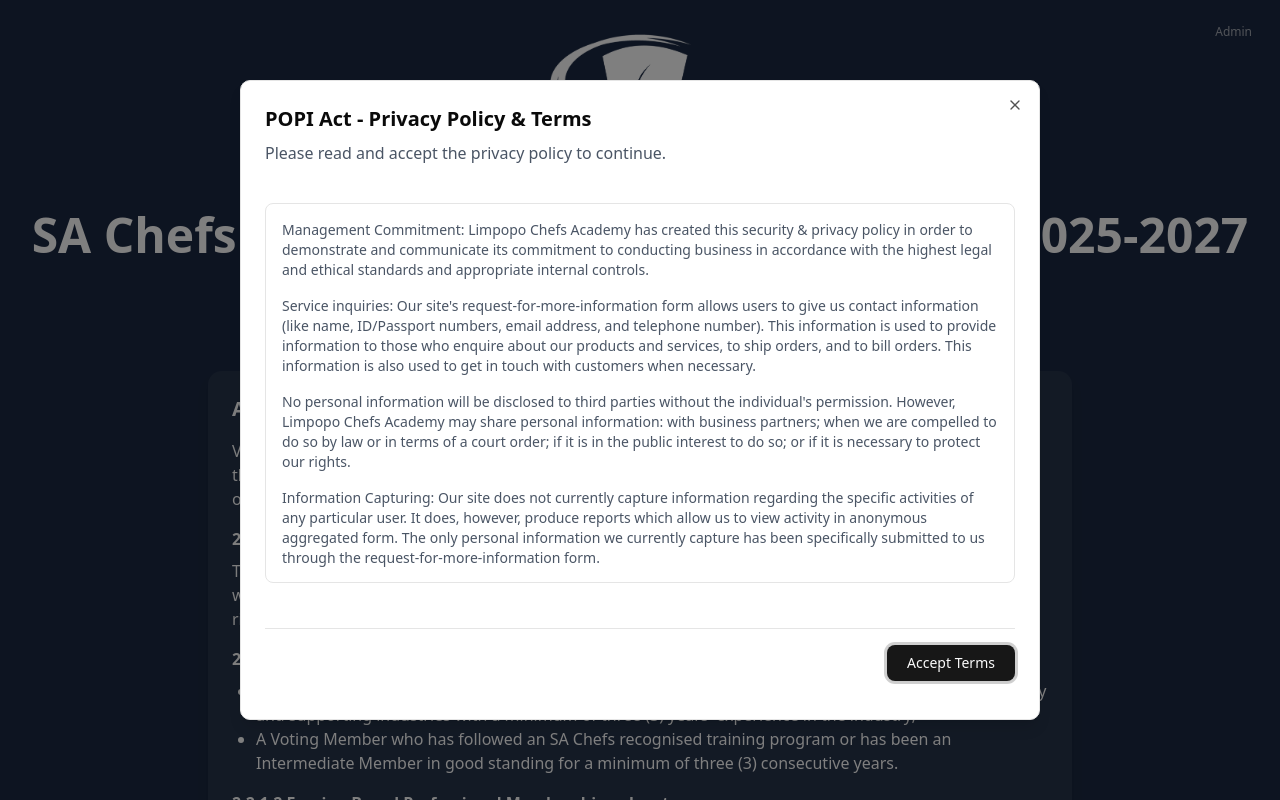
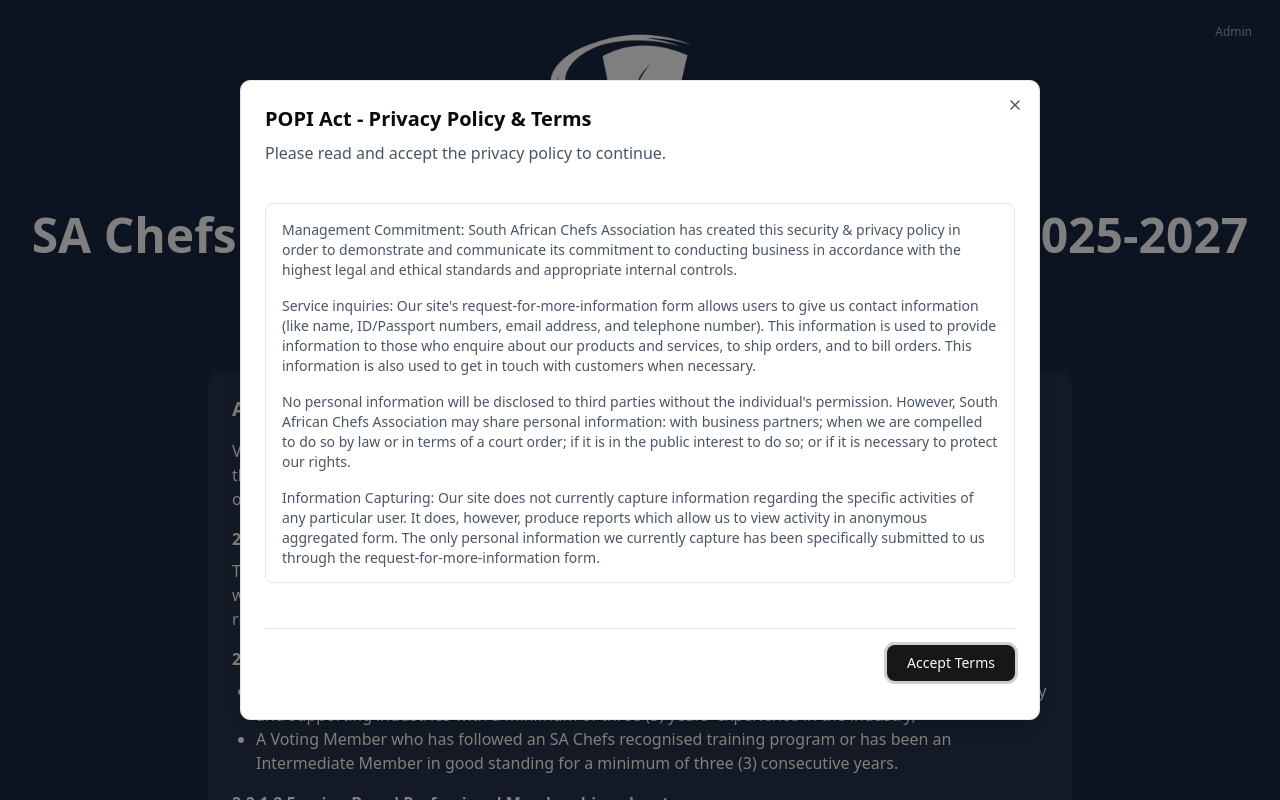
Before and after one commit to Angus2510/-SA-Chefs-Association, a Next.js app: page / in a window 1280 px wide. Shown: the top 800 px of the page. Built offline with nearby package versions, Linux system fonts and the light colour scheme.

Commit message:
fix: Update management commitment references to South African Chefs Association in terms dialog

```diff
--- a/components/terms-dialog.tsx
+++ b/components/terms-dialog.tsx
@@ -30,11 +30,11 @@ export function TermsDialog() {
           <ScrollArea className="h-[calc(70vh-120px)] sm:h-[calc(60vh-100px)] w-full rounded-md border">
             <div className="p-4 space-y-4">
               <p className="mb-4 text-sm text-gray-600 dark:text-gray-300">
-                Management Commitment: Limpopo Chefs Academy has created this
-                security & privacy policy in order to demonstrate and
-                communicate its commitment to conducting business in accordance
-                with the highest legal and ethical standards and appropriate
-                internal controls.
+                Management Commitment: South African Chefs Association has
+                created this security & privacy policy in order to demonstrate
+                and communicate its commitment to conducting business in
+                accordance with the highest legal and ethical standards and
+                appropriate internal controls.
               </p>
               <p className="mb-4 text-sm text-gray-600 dark:text-gray-300">
                 Service inquiries: Our site&apos;s request-for-more-information
@@ -47,11 +47,11 @@ export function TermsDialog() {
               </p>
               <p className="mb-4 text-sm text-gray-600 dark:text-gray-300">
                 No personal information will be disclosed to third parties
-                without the individual&apos;s permission. However, Limpopo Chefs
-                Academy may share personal information: with business partners;
-                when we are compelled to do so by law or in terms of a court
-                order; if it is in the public interest to do so; or if it is
-                necessary to protect our rights.
+                without the individual&apos;s permission. However, South African
+                Chefs Association may share personal information: with business
+                partners; when we are compelled to do so by law or in terms of a
+                court order; if it is in the public interest to do so; or if it
+                is necessary to protect our rights.
               </p>
               <p className="mb-4 text-sm text-gray-600 dark:text-gray-300">
                 Information Capturing: Our site does not currently capture
@@ -84,8 +84,7 @@ export function TermsDialog() {
                 information from our database, we will promptly take action to
                 comply with your written request for removal. We will also
                 process change requests through any of the following
-                communication channels: Sending email to
-                info@limpopochefs.co.za.
+                communication channels: Sending email to info@sachefs.co.za.
               </p>
               <p className="mb-4 text-sm text-gray-600 dark:text-gray-300">
                 Right to amend this privacy and security statement: We reserve
```
